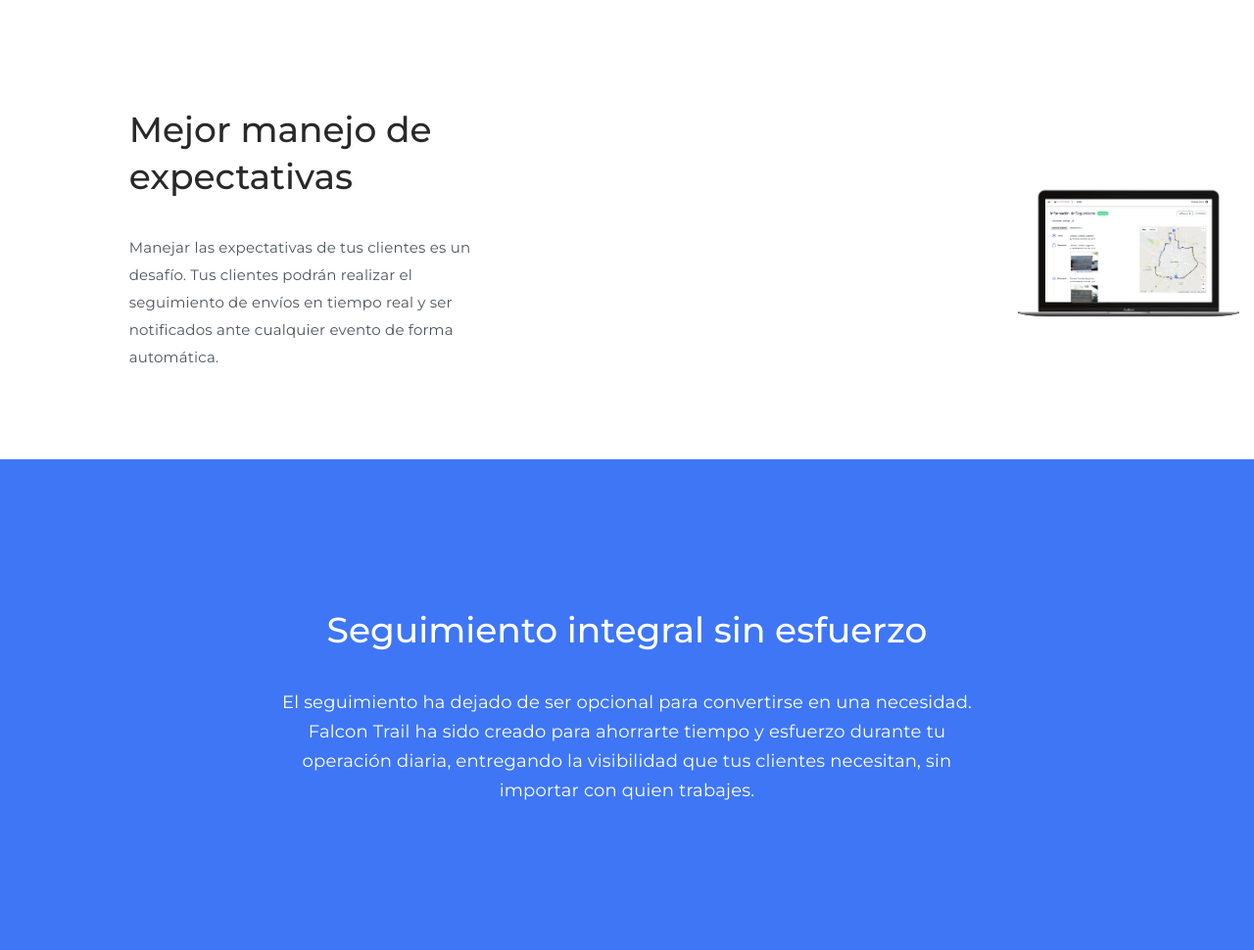
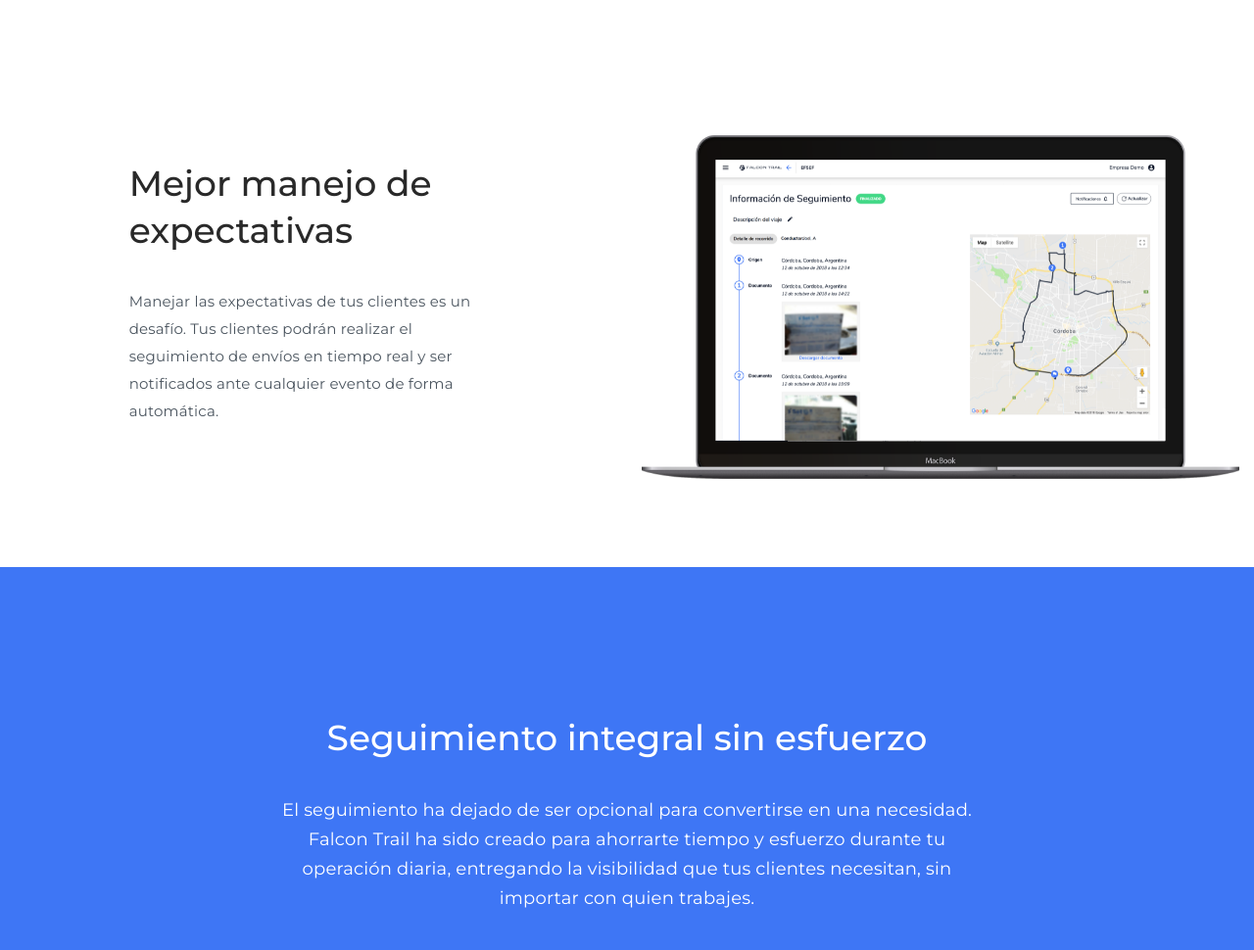
Before and after one commit to flnarg/falcontrail.com, a plain HTML site: page index.html in a window 1280 px wide. Shown: the part 1380-2350 px from the top of the page at 98% size. Drawn offline with Linux system fonts and the light colour scheme; a web font is replaced by a local one.

Commit message:
Full width

```diff
--- a/index.html
+++ b/index.html
@@ -667,7 +667,7 @@ var monsterinsights_frontend = {"js_events_tracking":"true","is_debug_mode":"fal
 	</div>
 </div></div></div><div class="wpb_column vc_column_container vc_col-sm-2"><div class="vc_column-inner "><div class="wpb_wrapper"></div></div></div></div></div></div></div><div class="wpb_column vc_column_container vc_col-sm-6"><div class="vc_column-inner "><div class="wpb_wrapper">
 	<div class="wpb_single_image wpb_content_element vc_align_right  wpb_animate_when_almost_visible wpb_fadeIn fadeIn vc_custom_1539617406199 wpb_start_animation animated">
-			<img src="assets/macbook-newsite-1.png" style="width: 37%" />
+			<img src="assets/macbook-newsite-1.png" />
 	</div>
 </div></div></div></div></section><div class="vc_row-full-width vc_clearfix"></div><section id="promo-7" data-vc-full-width="true" data-vc-full-width-init="true" data-vc-parallax="1.5" data-vc-parallax-image="" class="vc_section dark-scheme vc_custom_1529960135567 vc_section-has-fill vc_general vc_parallax vc_parallax-content-moving" style="position: relative; left: -65px; box-sizing: border-box; width: 1440px; padding-left: 65px; padding-right: 65px;"><div class="vc_row wpb_row vc_row-fluid"><div class="wpb_column vc_column_container vc_col-sm-2"><div class="vc_column-inner "><div class="wpb_wrapper"></div></div></div><div class="wpb_column vc_column_container vc_col-sm-8"><div class="vc_column-inner "><div class="wpb_wrapper">
 	<div class="wpb_text_column wpb_content_element ">
```
